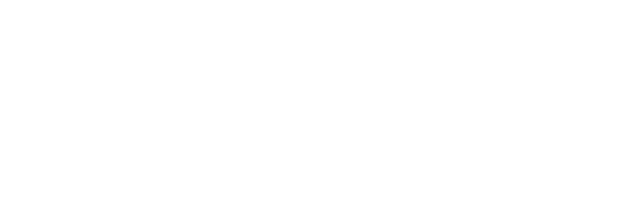
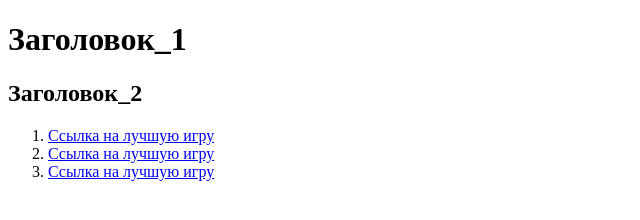
Before and after one commit to oafilimonova/task-html, a website: page src/index.html in a window 1280 px wide. Shown: the whole page, without its empty margins (0-640 px from the left). Drawn offline with Linux system fonts and the light colour scheme.

Commit message:
Задание по HTML

```diff
--- a/src/index.html
+++ b/src/index.html
@@ -3,5 +3,25 @@
     <head>
         <title>HTML</title>
     </head>
-    <body></body>
+    <body>
+        <h1>Заголовок_1</h1>
+        <h2>Заголовок_2</h2>
+        <ol>
+            <li>
+                <a href="https://www.instagram.com/minecraft/"
+                    >Ссылка на лучшую игру</a
+                >
+            </li>
+            <li>
+                <a href="https://www.instagram.com/minecraft/"
+                    >Ссылка на лучшую игру</a
+                >
+            </li>
+            <li>
+                <a href="https://www.instagram.com/minecraft/"
+                    >Ссылка на лучшую игру</a
+                >
+            </li>
+        </ol>
+    </body>
 </html>
```
Also changed, not shown: 1 other file.
